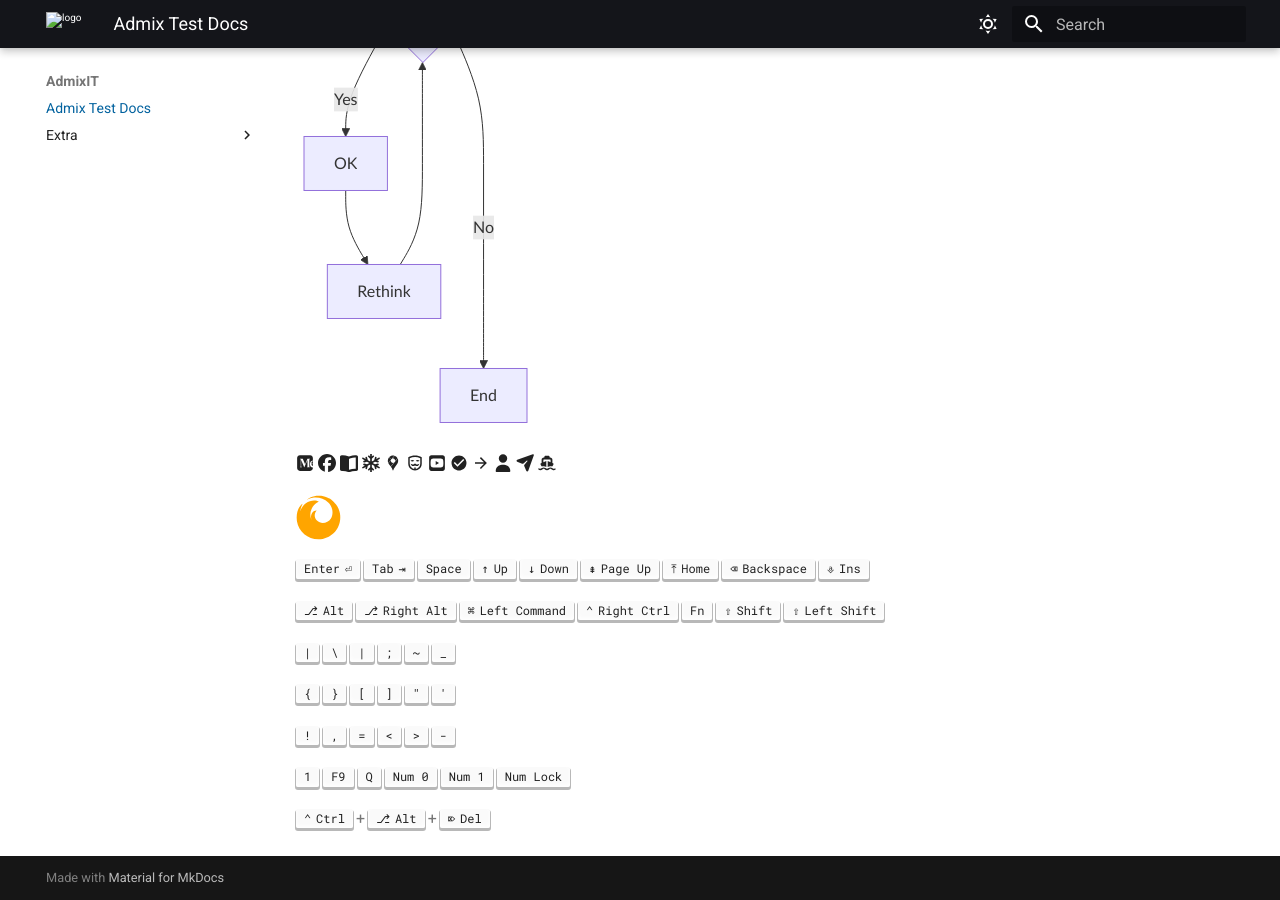
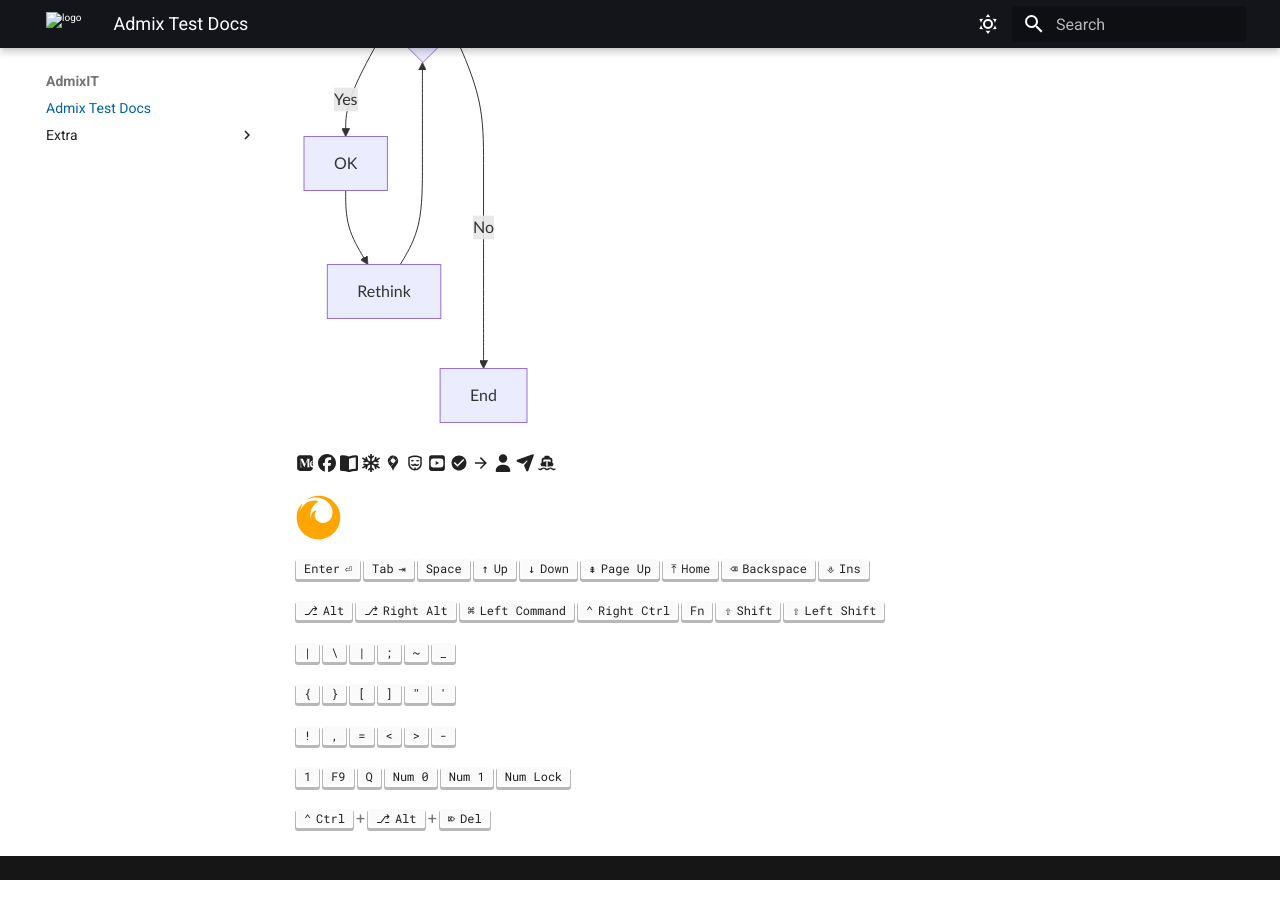
Before and after one commit to meri-imperiumi/handbook, an MkDocs documentation site: the page built from docs/index.md, in a window 1280 px wide and 900 px high, scrolled down 1059 px. Built offline with MkDocs 1.6.1 and Material for MkDocs 9.7.7, drawn with Linux system fonts in a browser that asks for light colours.

Commit message:
Update mkdocs.yml

```diff
--- a/mkdocs.yml
+++ b/mkdocs.yml
@@ -36,8 +36,8 @@
 
 extra:
   # Link to go when logo clicked
-  #homepage: https://docs.Admixit.com
- # generator: false
+ homepage: https://docs.Admixit.com
+ generator: false
   #social:
   #  - icon: fontawesome/solid/rss
    #   link: https://Admixit.com
```
